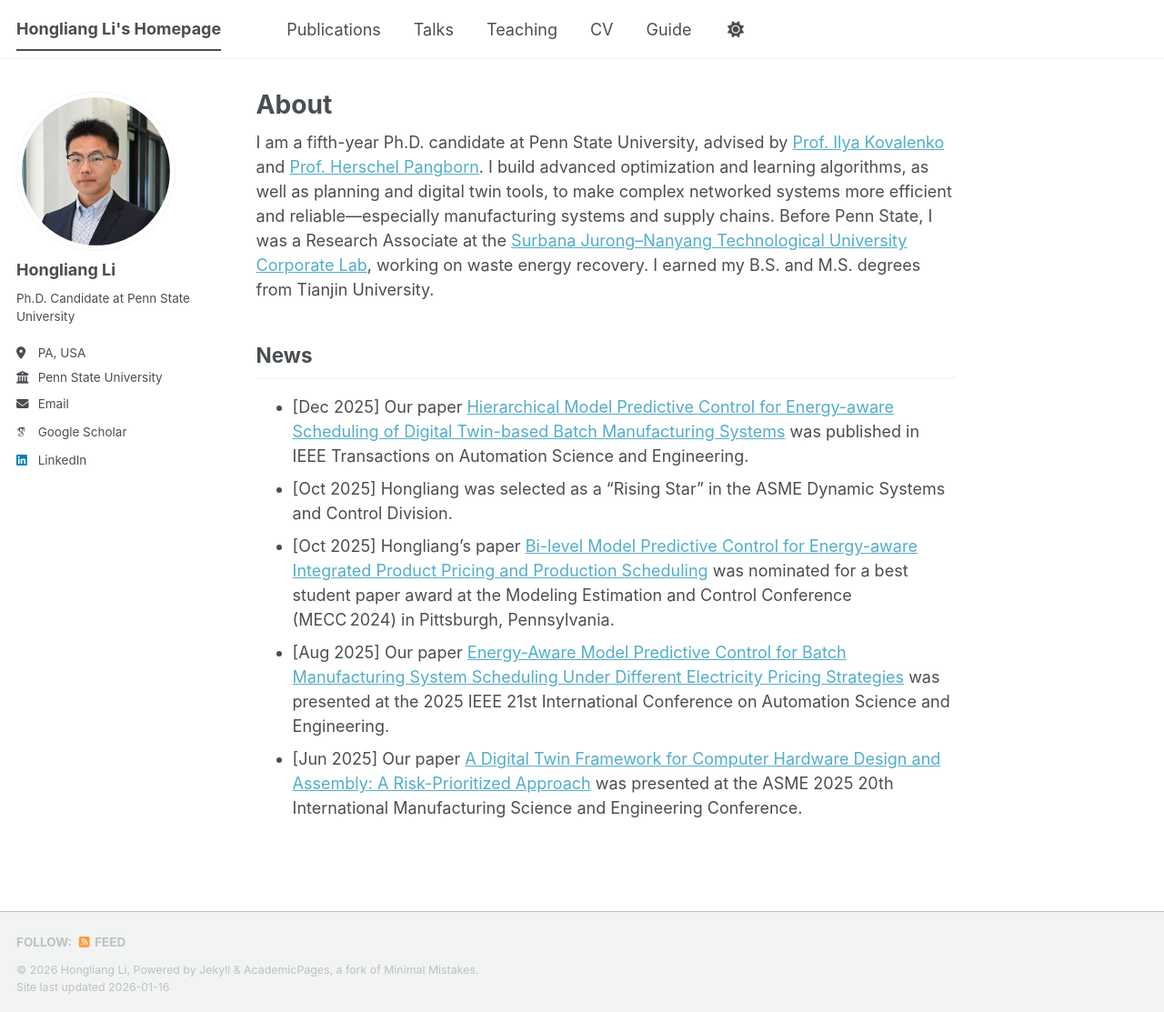
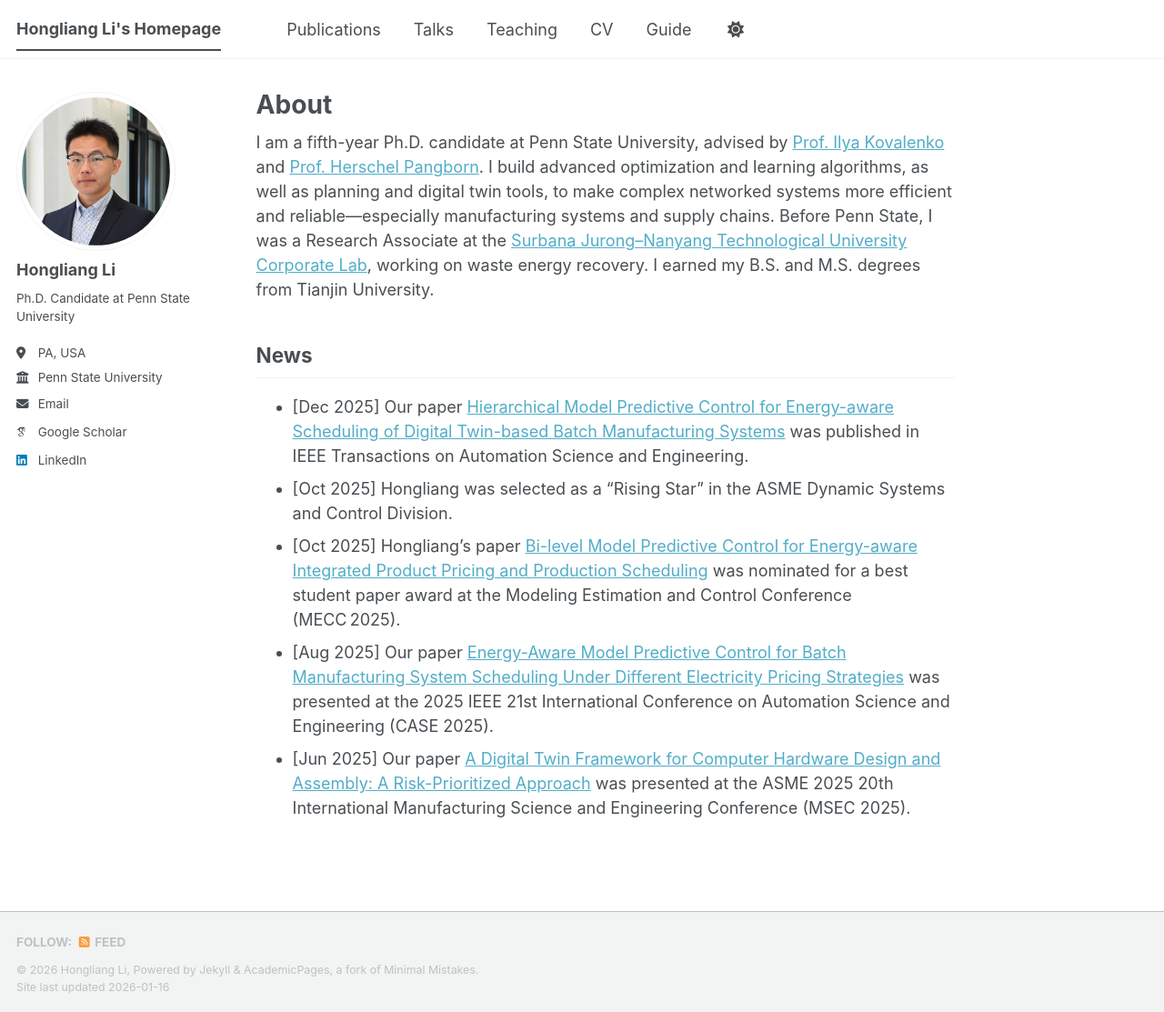
Before and after one commit to HongliangLiPSU/honglianglipsu.github.io, a Jekyll site: the page built from _pages/about.md, in a window 1280 px wide and 1113 px high. Shown: the whole window at 91% size. Built offline with Jekyll 4.4.1, drawn with Linux system fonts in a browser that asks for light colours; some web fonts are replaced; a script bundle is joined from its source files by our own code; library files that are not in the unit come from our copies.

Commit message:
Revise news entries for accuracy and clarity
Updated news section with recent paper presentations and nominations.

```diff
--- a/_pages/about.md
+++ b/_pages/about.md
@@ -13,6 +13,6 @@
 ## News
 - [Dec 2025] Our paper [Hierarchical Model Predictive Control for Energy-aware Scheduling of Digital Twin-based Batch Manufacturing Systems](https://ieeexplore.ieee.org/abstract/document/11264006) was published in IEEE Transactions on Automation Science and Engineering.
 - [Oct 2025] Hongliang was selected as a “Rising Star” in the ASME Dynamic Systems and Control Division.
-- [Oct 2025] Hongliang’s paper [Bi-level Model Predictive Control for Energy-aware Integrated Product Pricing and Production Scheduling](https://arxiv.org/abs/2507.14385) was nominated for a best student paper award at the Modeling Estimation and Control Conference (MECC 2024) in Pittsburgh, Pennsylvania.
-- [Aug 2025] Our paper [Energy-Aware Model Predictive Control for Batch Manufacturing System Scheduling Under Different Electricity Pricing Strategies](https://arxiv.org/abs/2506.22923) was presented at the 2025 IEEE 21st International Conference on Automation Science and Engineering.
-- [Jun 2025] Our paper [A Digital Twin Framework for Computer Hardware Design and Assembly: A Risk-Prioritized Approach](https://asmedigitalcollection.asme.org/MSEC/proceedings/MSEC2025/89022/V002T10A008/1223004) was presented at the ASME 2025 20th International Manufacturing Science and Engineering Conference.
+- [Oct 2025] Hongliang’s paper [Bi-level Model Predictive Control for Energy-aware Integrated Product Pricing and Production Scheduling](https://arxiv.org/abs/2507.14385) was nominated for a best student paper award at the Modeling Estimation and Control Conference (MECC 2025).
+- [Aug 2025] Our paper [Energy-Aware Model Predictive Control for Batch Manufacturing System Scheduling Under Different Electricity Pricing Strategies](https://arxiv.org/abs/2506.22923) was presented at the 2025 IEEE 21st International Conference on Automation Science and Engineering (CASE 2025).
+- [Jun 2025] Our paper [A Digital Twin Framework for Computer Hardware Design and Assembly: A Risk-Prioritized Approach](https://asmedigitalcollection.asme.org/MSEC/proceedings/MSEC2025/89022/V002T10A008/1223004) was presented at the ASME 2025 20th International Manufacturing Science and Engineering Conference (MSEC 2025).
```
